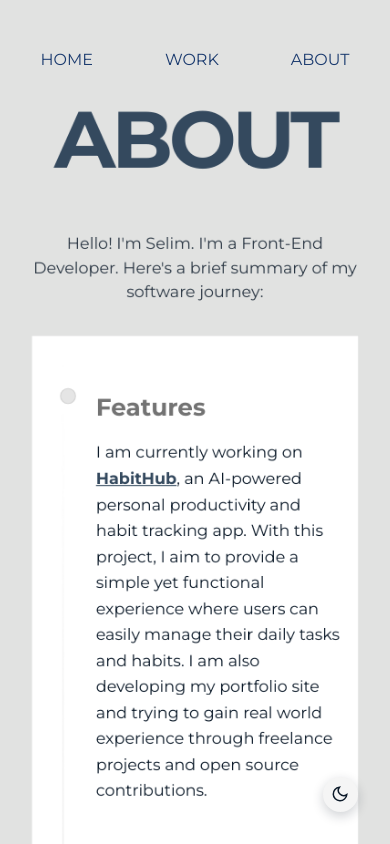
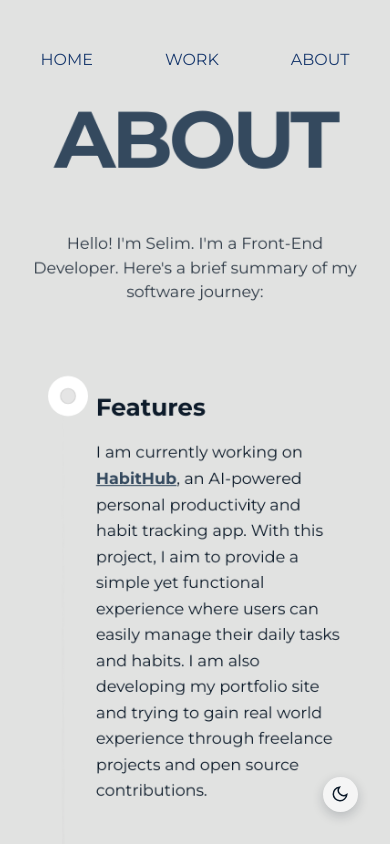
Before and after one commit to jesusselimm/jesusselimm, a Next.js app in the folder my-portfolio/: page /about in a window 390 px wide. Shown: the top 844 px of the page. Built offline with nearby package versions, Linux system fonts and the light colour scheme.

Commit message:
Refactor timeline styles to use CSS variables
Replaced Tailwind background and text color classes with inline styles using CSS variables for background and accent text color. This improves theme customization and consistency across light and dark modes.

```diff
--- a/my-portfolio/src/components/ui/timeline.tsx
+++ b/my-portfolio/src/components/ui/timeline.tsx
@@ -65,7 +65,8 @@ export const Timeline = ({ data }: { data: TimelineEntry[] }) => {
 
   return (
     <div
-      className="w-full bg-white dark:bg-[var(--background)] font-libre-baskerville px-4 sm:px-6 md:px-10"
+      className="w-full font-libre-baskerville px-4 sm:px-6 md:px-10"
+      style={{ backgroundColor: 'var(--bg)' }}
       ref={containerRef}
     >
       <div className="relative max-w-7xl mx-auto pb-20">
@@ -79,13 +80,19 @@ export const Timeline = ({ data }: { data: TimelineEntry[] }) => {
               <div className="h-10 w-10 absolute left-0 top-0 rounded-full bg-white dark:bg-black flex items-center justify-center">
                 <div className="h-4 w-4 rounded-full bg-neutral-200 dark:bg-neutral-800 border border-neutral-300 dark:border-neutral-700" />
               </div>
-              <h3 className="hidden md:block text-4xl font-bold text-neutral-500 dark:text-neutral-500 ml-16 mt-0">
+              <h3
+                className="hidden md:block text-4xl font-bold ml-16 mt-0"
+                style={{ color: 'var(--text-accent)' }}
+              >
                 {item.title}
               </h3>
             </div>
 
             <div className="relative pl-12 md:pl-8 w-full">
-              <h3 className="md:hidden block text-2xl mb-4 text-left font-bold text-neutral-500 dark:text-neutral-500">
+              <h3
+                className="md:hidden block text-2xl mb-4 text-left font-bold"
+                style={{ color: 'var(--text-accent)' }}
+              >
                 {item.title}
               </h3>
               {item.content}
```
